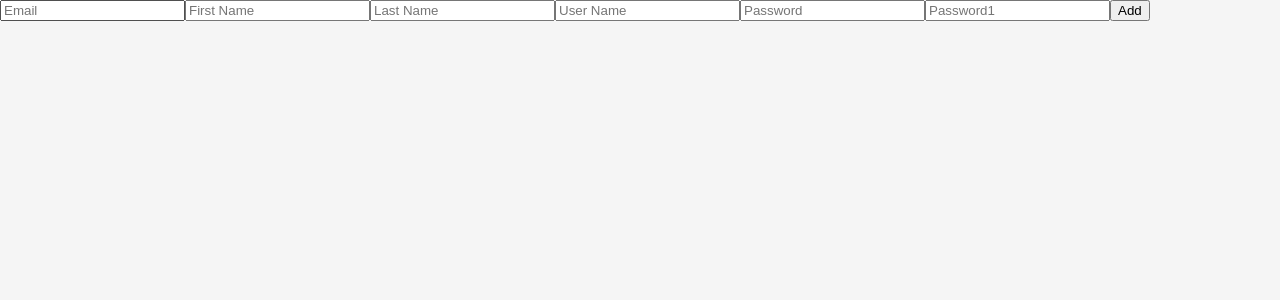
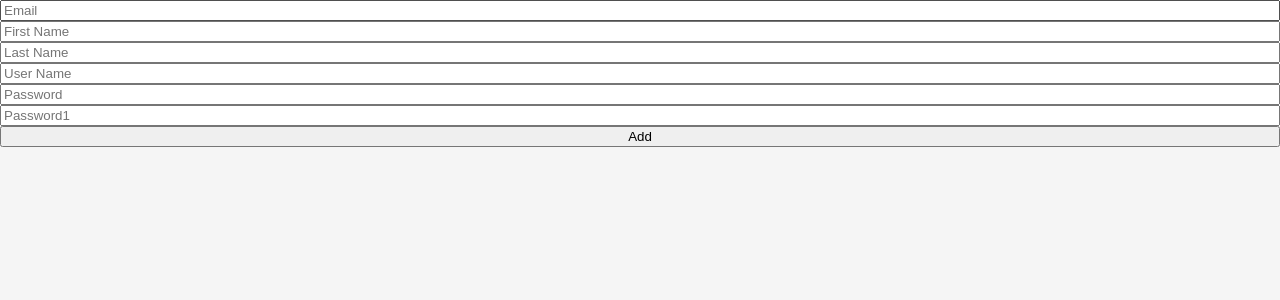
Before and after one commit to Jeongmmin/TodoApp, a React (Create React App) app: page / in a window 1280 px wide. Shown: the top 300 px of the page. Built offline with nearby package versions, Linux system fonts and the light colour scheme.

Commit message:
✍Study handleSubmit & formState(Error, Validation) 😎

```diff
--- a/src/TodoList.tsx
+++ b/src/TodoList.tsx
@@ -43,17 +43,21 @@ import { useForm } from "react-hook-form"
 // useForm 이후 -> onChange, vlaue, useState 모두 대체 이미 onChange도 가지고 있다. watch 우리의 입력 값 감시해 줌
 
 function TodoList() {
-  const { register, watch } = useForm();
-  console.log(watch())
+  const { register, handleSubmit, formState } = useForm();
+  // react-hook-form이 모든 validation을 다 마쳤을 때만 호출될 함수
+  const onValid = (data: any) => {
+    console.log(data);
+  }
+  console.log(formState.errors)
   return (
     <div>
-      <form >
-        <input {...register("Email")} placeholder="Email" />
-        <input {...register("First_name")} placeholder="First Name" />
-        <input {...register("Last_name")} placeholder="Last Name" />
-        <input {...register("User_name")} placeholder="User Name" />
-        <input {...register("Password")} placeholder="Password" />
-        <input {...register("Password1")} placeholder="Password1" />
+      <form style={{display: 'flex', flexDirection: "column"}} onSubmit={handleSubmit(onValid)}>
+        <input {...register("Email", {required: true, minLength: 10})} placeholder="Email" />
+        <input {...register("First_name", {required: true})} placeholder="First Name" />
+        <input {...register("Last_name", {required: true})} placeholder="Last Name" />
+        <input {...register("User_name", {required: true})} placeholder="User Name" />
+        <input {...register("Password", {required: true, minLength: 5})} placeholder="Password" />
+        <input {...register("Password1", {required: "Password is required", minLength: {value :5, message: "Pw too short"}})} placeholder="Password1" />
         <button>Add</button>
       </form>
     </div>
@@ -63,13 +67,14 @@ function TodoList() {
 
 export default TodoList;
 
-// register functino이 모든 것을 다 해 준다.
-// onChange 이벤트 핸들러, props, setState 모두 다 필요 없다.
-// {name: 'toDo', onChange: ƒ, onBlur: ƒ, ref: ƒ}
-// name: "toDo"
-// onBlur: async event => {…}
-// onChange: async event => {…}
-// ref: ref => {…}
-// [[Prototype]]: Object
+// onSubmit 대체하기
+/**
+ * handleSubmit - validation, preventDefault 담당 / 2개의 argument를 받는다(데이터유효할 때, 유효하지 않을 때)
+ * () => 함수 호출
+ * required 그냥 넣으면 누군가 인터넷 상의 코드를 지우면 정상적으로 동작할 위험이 있다.
+ * HTML로 보호받는 것은 좋지만 사용자가 이 기능을 지원하지 않는 브라우저에 읶거나, 지원하지 않는 모바일에서 본다면 보호 받지 못한다.
+ * 그래서 JS에서 validation 하는 것이다. 자동으로 에러가 일어난 곳으로 커서를 옮겨준다.(focus)
+ *minLength: 10 이렇게만 써줘도 10글자 제한 가능
 
-// ... spread 복사 (es6)
+ 에러 받기 - formState  console.log(formState.errors)해보면 에러가 자동으로 컨드롤 되고 있다.
+ */
```
